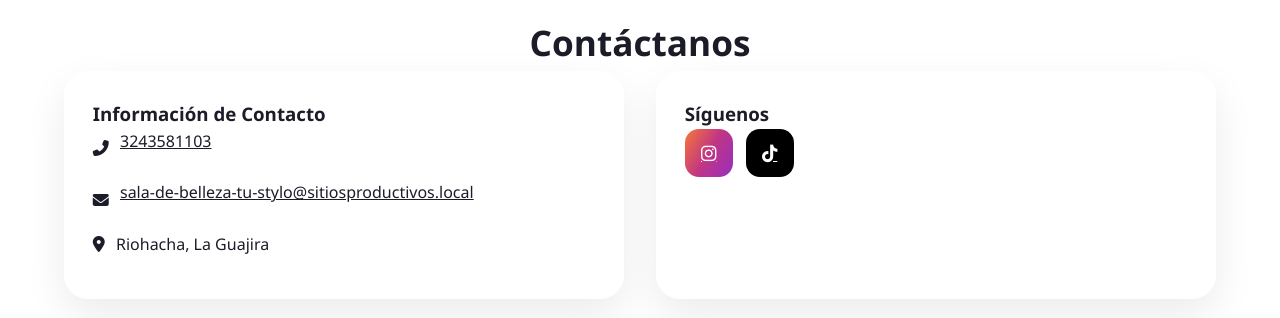
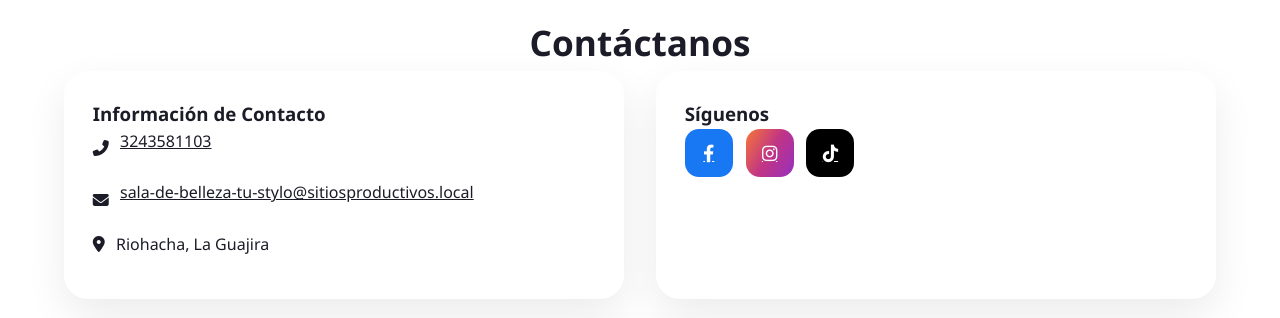
Before and after one commit to ReconvencionLaboralGuajira/sala-de-belleza-tu-stylo-47, a plain HTML site: page index.html in a window 1280 px wide. Shown: the part 2320-2638 px from the top of the page. Drawn offline with Linux system fonts and the light colour scheme; no server answers.

Commit message:
Publish site

```diff
--- a/index.html
+++ b/index.html
@@ -220,6 +220,10 @@
                     <h3>Síguenos</h3>
                     <div class="social-links">
 
+                        <a href="https://www.facebook.com/profile.php?id=61584153012502" target="_blank" rel="noopener" class="social-icon fb">
+                            <i class="fab fa-facebook-f"></i>
+                        </a>
+
 
                         <a href="https://www.instagram.com/salon.tustylo/" target="_blank" rel="noopener" class="social-icon ig">
                             <i class="fab fa-instagram"></i>
```
